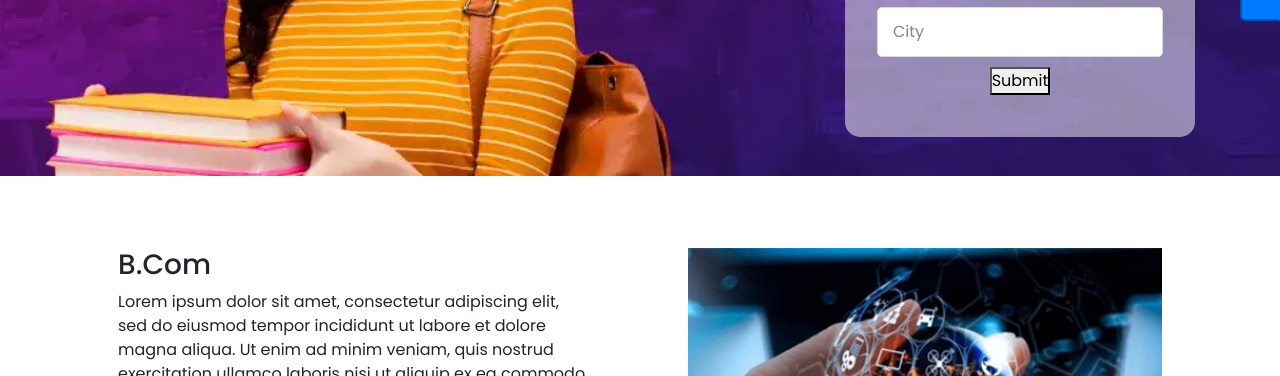
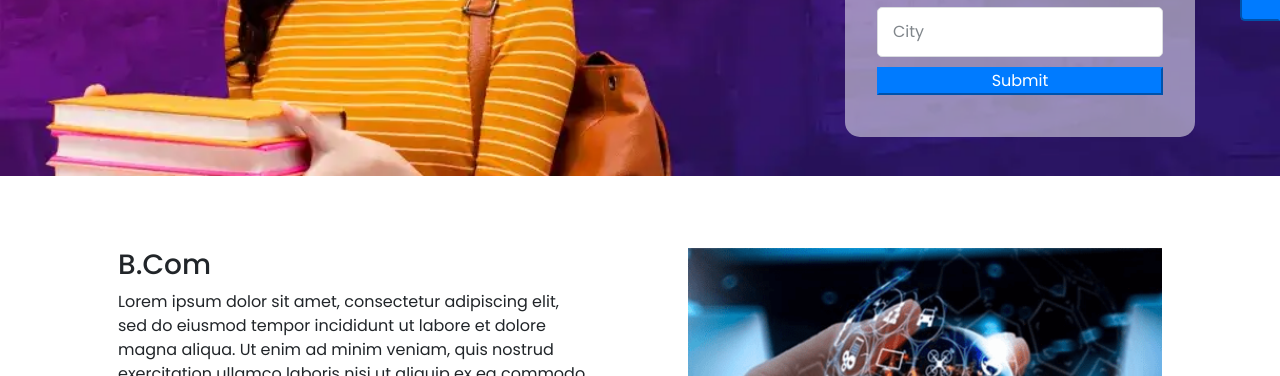
Before and after one commit to prithviya/bcom-lp, a plain HTML site: page index.html in a window 1280 px wide. Shown: the part 424-800 px from the top of the page. Drawn offline with nearby package versions, Linux system fonts and the light colour scheme.

Commit message:
3 commit

```diff
--- a/index.html
+++ b/index.html
@@ -85,7 +85,7 @@
                               <input type="text" class="input-1" onfocus="setFocus(true)" onblur="setFocus(false)" required/>
                           </div>
                           <div class="input-box">
-                              <button>Submit</button>
+                              <button class="btn-primary btn-block">Submit</button>
                           </div>
                       </form>
               </div>
```
